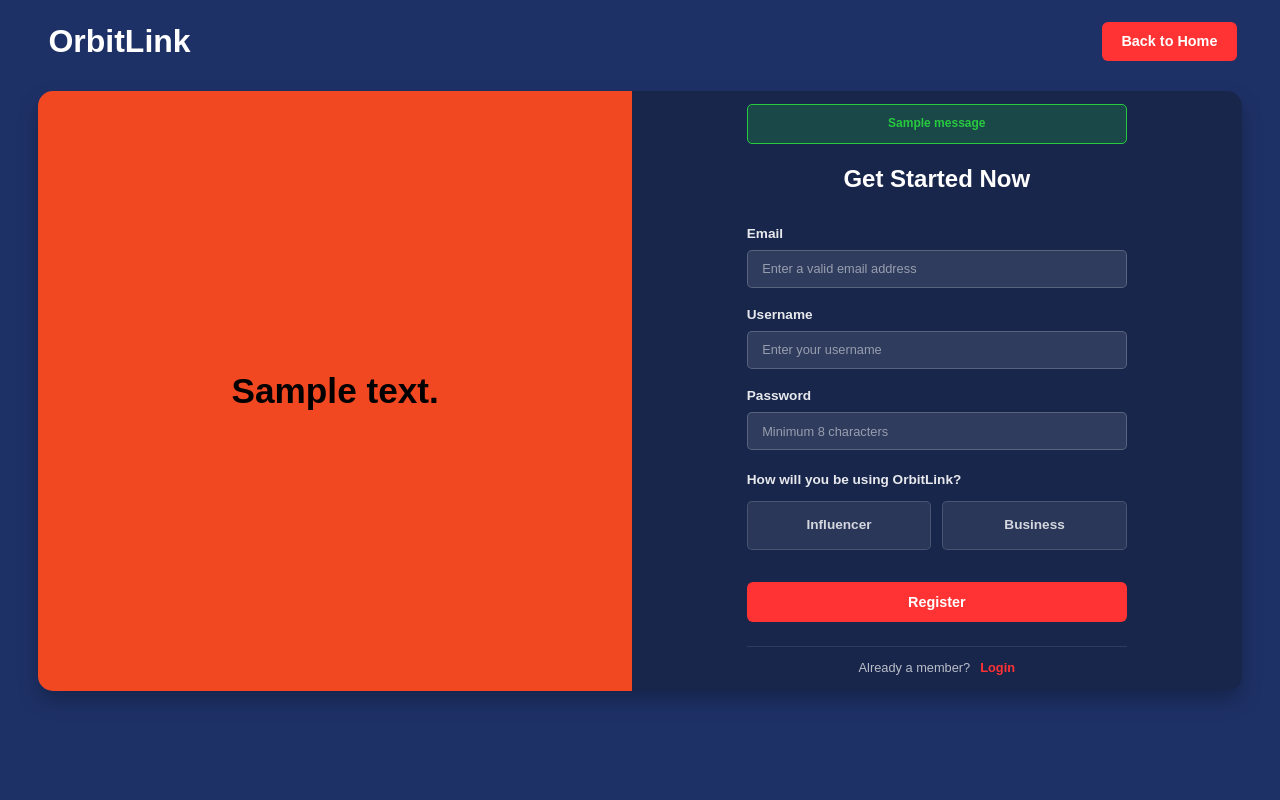
After one commit to GTMGRADE/orbitlink-fyp-2025, a Flask app: template Templates/register.html in a window 1280 px wide. The commit adds this page. Run offline with Flask 2, Linux system fonts and the light colour scheme; the template is opened without the code that fills it: most values are stand-ins (such as "Sample title", 1, 10 or a date in 2020); one stand-in notice (Sample message) is shown.

Commit message:
SignUp Page and Alignment

```diff
--- /dev/null
+++ b/Templates/register.html
@@ -0,0 +1,527 @@
+<!DOCTYPE html>
+<html lang="en">
+<head>
+    <meta charset="UTF-8">
+    <meta name="viewport" content="width=device-width, initial-scale=1.0">
+    <title>{{ page_title }}</title>
+    <style>
+        * {
+            margin: 0;
+            padding: 0;
+            box-sizing: border-box;
+        }
+
+        body {
+            font-family: Arial, sans-serif;
+            line-height: 1.6;
+            background-color: #1E3167;
+            color: white;
+            min-height: 100vh;
+            padding-bottom: 20px;
+        }
+
+        /* Navigation Bar */
+        .navbar {
+            display: flex;
+            justify-content: space-between;
+            align-items: center;
+            padding: 1rem 3% 0.5rem 3%;
+            background-color: #1E3167;
+        }
+
+        .logo {
+            font-size: 2rem;
+            font-weight: bold;
+            color: white;
+            text-decoration: none;
+            margin-left: 10px;
+        }
+
+        .back-button {
+            text-decoration: none;
+            color: white;
+            font-weight: 600;
+            padding: 0.5rem 1.2rem;
+            border-radius: 6px;
+            transition: all 0.3s;
+            background-color: #ff3333;
+            margin-right: 5px;
+            font-size: 0.9rem;
+        }
+
+        .back-button:hover {
+            background-color: #cc0000;
+            transform: translateY(-2px);
+            box-shadow: 0 4px 8px rgba(0,0,0,0.3);
+        }
+
+        /* Main Container - COMPACT HEIGHT */
+        .register-container {
+            display: flex;
+            max-height: 75vh;
+            min-height: 500px;
+            margin: 1rem 3% 1.5rem 3%;
+            border-radius: 15px;
+            overflow: hidden;
+            box-shadow: 0 10px 20px rgba(0,0,0,0.25);
+        }
+
+        /* Left Red Section - COMPACT */
+        .register-hero {
+            flex: 1;
+            background-color: #F24822;
+            display: flex;
+            align-items: center;
+            justify-content: center;
+            padding: 2rem;
+        }
+
+        .hero-content {
+            max-width: 400px;
+        }
+
+        .hero-content h1 {
+            font-size: 2.2rem;
+            font-weight: bold;
+            color: black;
+            line-height: 1.1;
+            white-space: pre-line;
+            text-align: left;
+            margin: 0;
+        }
+
+        /* Right Blue Section - COMPACT, NO SCROLLER */
+        .register-form-section {
+            flex: 1;
+            background-color: #18264B;
+            display: flex;
+            flex-direction: column;
+            justify-content: center;
+            padding: 2rem 2.5rem;
+            overflow: hidden;
+        }
+
+        .form-container {
+            width: 100%;
+            max-width: 380px;
+            margin: 0 auto;
+        }
+
+        /* "Get Started Now" positioned at top */
+        .form-title {
+            font-size: 1.5rem;
+            color: white;
+            margin-bottom: 1.5rem;
+            text-align: center;
+            font-weight: 600;
+        }
+
+        /* Form wrapper for better spacing control */
+        .form-wrapper {
+            margin-top: 0;
+        }
+
+        /* COMPACT FORM FIELDS */
+        .form-group {
+            margin-bottom: 1rem;
+        }
+
+        .form-group label {
+            display: block;
+            color: rgba(255, 255, 255, 0.9);
+            margin-bottom: 0.35rem;
+            font-weight: 600;
+            font-size: 0.85rem;
+        }
+
+        .form-control {
+            width: 100%;
+            padding: 0.65rem 0.9rem;
+            background-color: rgba(255, 255, 255, 0.1);
+            border: 1.5px solid rgba(255, 255, 255, 0.2);
+            border-radius: 5px;
+            color: white;
+            font-size: 0.85rem;
+            transition: all 0.3s;
+        }
+
+        .form-control:focus {
+            outline: none;
+            border-color: #ff3333;
+            background-color: rgba(255, 255, 255, 0.15);
+        }
+
+        .form-control::placeholder {
+            color: rgba(255, 255, 255, 0.5);
+            font-size: 0.8rem;
+        }
+
+        /* Role Selection Header */
+        .role-header {
+            margin: 1.2rem 0 0.6rem 0;
+        }
+
+        .role-header h3 {
+            color: rgba(255, 255, 255, 0.9);
+            font-size: 0.85rem;
+            font-weight: 600;
+        }
+
+        /* COMPACT Role Selection */
+        .role-selection {
+            display: flex;
+            gap: 0.7rem;
+            margin-bottom: 1.5rem;
+        }
+
+        .role-option {
+            flex: 1;
+        }
+
+        .role-option input[type="radio"] {
+            display: none;
+        }
+
+        .role-option label {
+            display: block;
+            padding: 0.8rem 0.5rem;
+            background-color: rgba(255, 255, 255, 0.08);
+            border: 1.5px solid rgba(255, 255, 255, 0.15);
+            border-radius: 5px;
+            text-align: center;
+            cursor: pointer;
+            transition: all 0.3s;
+            color: rgba(255, 255, 255, 0.8);
+            font-weight: 600;
+            font-size: 0.85rem;
+            height: 100%;
+            display: flex;
+            align-items: center;
+            justify-content: center;
+        }
+
+        .role-option input[type="radio"]:checked + label {
+            background-color: #ff3333;
+            border-color: #ff3333;
+            color: white;
+            transform: translateY(-2px);
+            box-shadow: 0 3px 8px rgba(255, 51, 51, 0.3);
+        }
+
+        .role-option label:hover {
+            background-color: rgba(255, 51, 51, 0.2);
+            border-color: #ff3333;
+            transform: translateY(-2px);
+        }
+
+        /* Register Button - COMPACT */
+        .register-btn {
+            width: 100%;
+            padding: 0.75rem;
+            background-color: #ff3333;
+            color: white;
+            border: none;
+            border-radius: 6px;
+            font-size: 0.9rem;
+            font-weight: bold;
+            cursor: pointer;
+            transition: all 0.3s;
+            margin-top: 0.5rem;
+            margin-bottom: 1rem;
+        }
+
+        .register-btn:hover {
+            background-color: #cc0000;
+            transform: translateY(-2px);
+            box-shadow: 0 5px 15px rgba(0,0,0,0.3);
+        }
+
+        /* Login Link - COMPACT */
+        .login-link {
+            text-align: center;
+            color: rgba(255, 255, 255, 0.7);
+            font-size: 0.8rem;
+            padding-top: 0.7rem;
+            border-top: 1px solid rgba(255, 255, 255, 0.1);
+            margin-top: 0.5rem;
+        }
+
+        .login-link a {
+            color: #ff3333;
+            text-decoration: none;
+            font-weight: 600;
+            margin-left: 0.4rem;
+            font-size: 0.8rem;
+        }
+
+        .login-link a:hover {
+            text-decoration: underline;
+        }
+
+        /* Flash Messages */
+        .flash-messages {
+            margin-bottom: 1rem;
+        }
+
+        .alert {
+            padding: 0.6rem;
+            border-radius: 5px;
+            margin-bottom: 0.6rem;
+            text-align: center;
+            font-weight: 600;
+            font-size: 0.75rem;
+        }
+
+        .alert-success {
+            background-color: rgba(39, 202, 63, 0.2);
+            border: 1px solid #27ca3f;
+            color: #27ca3f;
+        }
+
+        .alert-error {
+            background-color: rgba(255, 51, 51, 0.2);
+            border: 1px solid #ff3333;
+            color: #ff3333;
+        }
+
+        /* Responsive Design */
+        @media (max-width: 1024px) {
+            .register-container {
+                max-height: 80vh;
+                min-height: 450px;
+                margin: 1rem 3% 1.5rem 3%;
+            }
+
+            .hero-content h1 {
+                font-size: 1.9rem;
+            }
+
+            .form-title {
+                font-size: 1.4rem;
+            }
+
+            .register-hero, .register-form-section {
+                padding: 1.8rem;
+            }
+
+            .form-container {
+                max-width: 340px;
+            }
+        }
+
+        @media (max-width: 768px) {
+            .navbar {
+                padding: 0.8rem 5% 0.4rem 5%;
+            }
+
+            .logo {
+                font-size: 1.7rem;
+                margin-left: 0;
+            }
+
+            .back-button {
+                padding: 0.4rem 0.8rem;
+                font-size: 0.8rem;
+                margin-right: 0;
+            }
+
+            .register-container {
+                flex-direction: column;
+                max-height: none;
+                min-height: auto;
+                height: auto;
+                margin: 1rem 5% 1.5rem 5%;
+            }
+
+            .register-hero {
+                padding: 1.5rem;
+                min-height: 150px;
+            }
+
+            .hero-content h1 {
+                font-size: 1.8rem;
+                text-align: center;
+            }
+
+            .register-form-section {
+                padding: 1.8rem;
+                min-height: auto;
+            }
+
+            .form-container {
+                max-width: 100%;
+            }
+
+            .form-title {
+                font-size: 1.4rem;
+                margin-bottom: 1.2rem;
+            }
+
+            .role-selection {
+                flex-direction: column;
+                gap: 0.6rem;
+                margin-bottom: 1.2rem;
+            }
+
+            .form-group {
+                margin-bottom: 0.9rem;
+            }
+        }
+
+        @media (max-width: 480px) {
+            .navbar {
+                padding: 0.7rem 5% 0.3rem 5%;
+            }
+
+            .register-container {
+                margin: 0.8rem 5% 1.2rem 5%;
+                border-radius: 10px;
+            }
+
+            .register-hero {
+                padding: 1.2rem;
+                min-height: 130px;
+            }
+
+            .hero-content h1 {
+                font-size: 1.6rem;
+            }
+
+            .register-form-section {
+                padding: 1.5rem;
+            }
+
+            .form-title {
+                font-size: 1.3rem;
+                margin-bottom: 1rem;
+            }
+
+            .form-control {
+                padding: 0.6rem 0.8rem;
+                font-size: 0.8rem;
+            }
+
+            .register-btn {
+                padding: 0.7rem;
+                font-size: 0.85rem;
+                margin-bottom: 0.9rem;
+            }
+
+            .role-option label {
+                padding: 0.7rem 0.5rem;
+                font-size: 0.8rem;
+            }
+
+            .login-link {
+                font-size: 0.75rem;
+            }
+        }
+
+        @media (max-height: 700px) {
+            .register-container {
+                max-height: 85vh;
+                min-height: 420px;
+            }
+
+            .hero-content h1 {
+                font-size: 1.8rem;
+            }
+
+            .register-hero, .register-form-section {
+                padding: 1.5rem;
+            }
+        }
+
+        /* For taller screens - adjust container height */
+        @media (min-height: 900px) {
+            .register-container {
+                max-height: 70vh;
+                min-height: 550px;
+            }
+        }
+
+        /* Ensure form fits without scrolling */
+        .register-form-section {
+            overflow-y: hidden;
+        }
+    </style>
+</head>
+<body>
+    <!-- Navigation Bar -->
+    <nav class="navbar">
+        <a href="{{ url_for('landing.landing_page') }}" class="logo">OrbitLink</a>
+        <a href="{{ url_for('landing.landing_page') }}" class="back-button">Back to Home</a>
+    </nav>
+
+    <!-- Main Container -->
+    <div class="register-container">
+        <!-- Left Red Section -->
+        <div class="register-hero">
+            <div class="hero-content">
+                <h1>{{ hero_text }}</h1>
+            </div>
+        </div>
+
+        <!-- Right Blue Section -->
+        <div class="register-form-section">
+            <div class="form-container">
+                <!-- Flash Messages -->
+                {% with messages = get_flashed_messages(with_categories=true) %}
+                    {% if messages %}
+                        <div class="flash-messages">
+                            {% for category, message in messages %}
+                                <div class="alert alert-{{ category }}">{{ message }}</div>
+                            {% endfor %}
+                        </div>
+                    {% endif %}
+                {% endwith %}
+
+                <!-- "Get Started Now" at the top -->
+                <h2 class="form-title">Get Started Now</h2>
+
+                <div class="form-wrapper">
+                    <form method="POST" action="{{ url_for('register.register_page') }}">
+                        <div class="form-group">
+                            <label for="email">Email</label>
+                            <input type="email" id="email" name="email" class="form-control" placeholder="Enter a valid email address" required>
+                        </div>
+
+                        <div class="form-group">
+                            <label for="username">Username</label>
+                            <input type="text" id="username" name="username" class="form-control" placeholder="Enter your username" required>
+                        </div>
+
+                        <div class="form-group">
+                            <label for="password">Password</label>
+                            <input type="password" id="password" name="password" class="form-control" placeholder="Minimum 8 characters" minlength="8" required>
+                        </div>
+
+                        <!-- Role Selection with header -->
+                        <div class="role-header">
+                            <h3>How will you be using OrbitLink?</h3>
+                        </div>
+
+                        <div class="role-selection">
+                            <div class="role-option">
+                                <input type="radio" id="influencer" name="role" value="influencer" required>
+                                <label for="influencer">Influencer</label>
+                            </div>
+
+                            <div class="role-option">
+                                <input type="radio" id="business" name="role" value="business" required>
+                                <label for="business">Business</label>
+                            </div>
+                        </div>
+
+                        <button type="submit" class="register-btn">Register</button>
+                    </form>
+
+                    <div class="login-link">
+                        Already a member? <a href="#login">Login</a>
+                    </div>
+                </div>
+            </div>
+        </div>
+    </div>
+</body>
+</html>
--- a/app.py
+++ b/app.py
@@ -1,10 +1,14 @@
 from flask import Flask
 from boundary.landing_ui import landing_bp
 from boundary.reviews_ui import reviews_bp
+from boundary.register_ui import register_bp
 
 app = Flask(__name__)
+app.secret_key = 'your-secret-key-here'  # Needed for flash messages
+
 app.register_blueprint(landing_bp)
 app.register_blueprint(reviews_bp)
+app.register_blueprint(register_bp)
 
 if __name__ == '__main__':
     app.run(debug=True)
```
Also changed, not shown: Controller/register_controller.py (added, +59 -0 lines), Templates/landing.html (+7 -3 lines), boundary/register_ui.py (added, +39 -0 lines), db_config.py (+22 -0 lines), entity/user.py (added, +50 -0 lines), init_db.py (+29 -0 lines).
